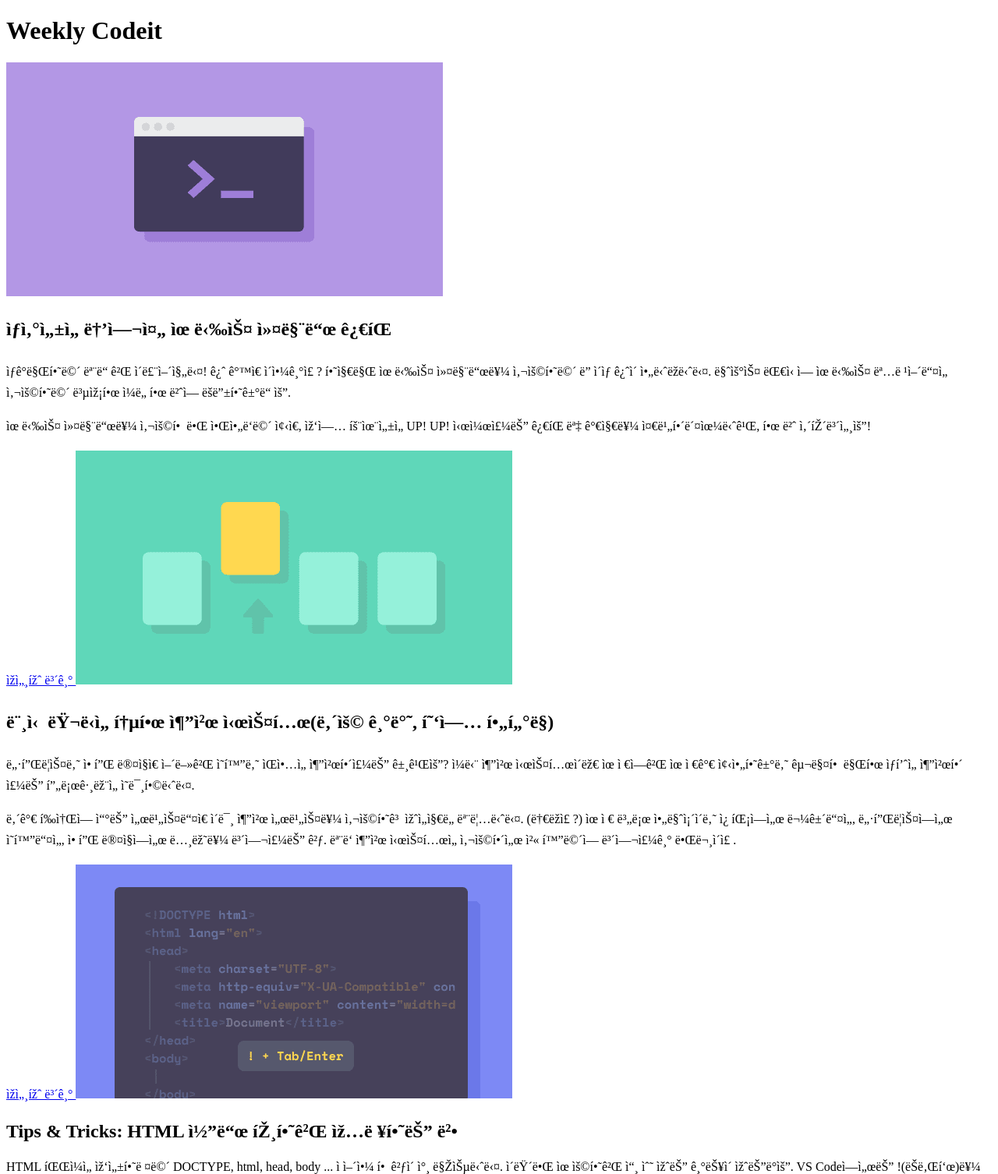
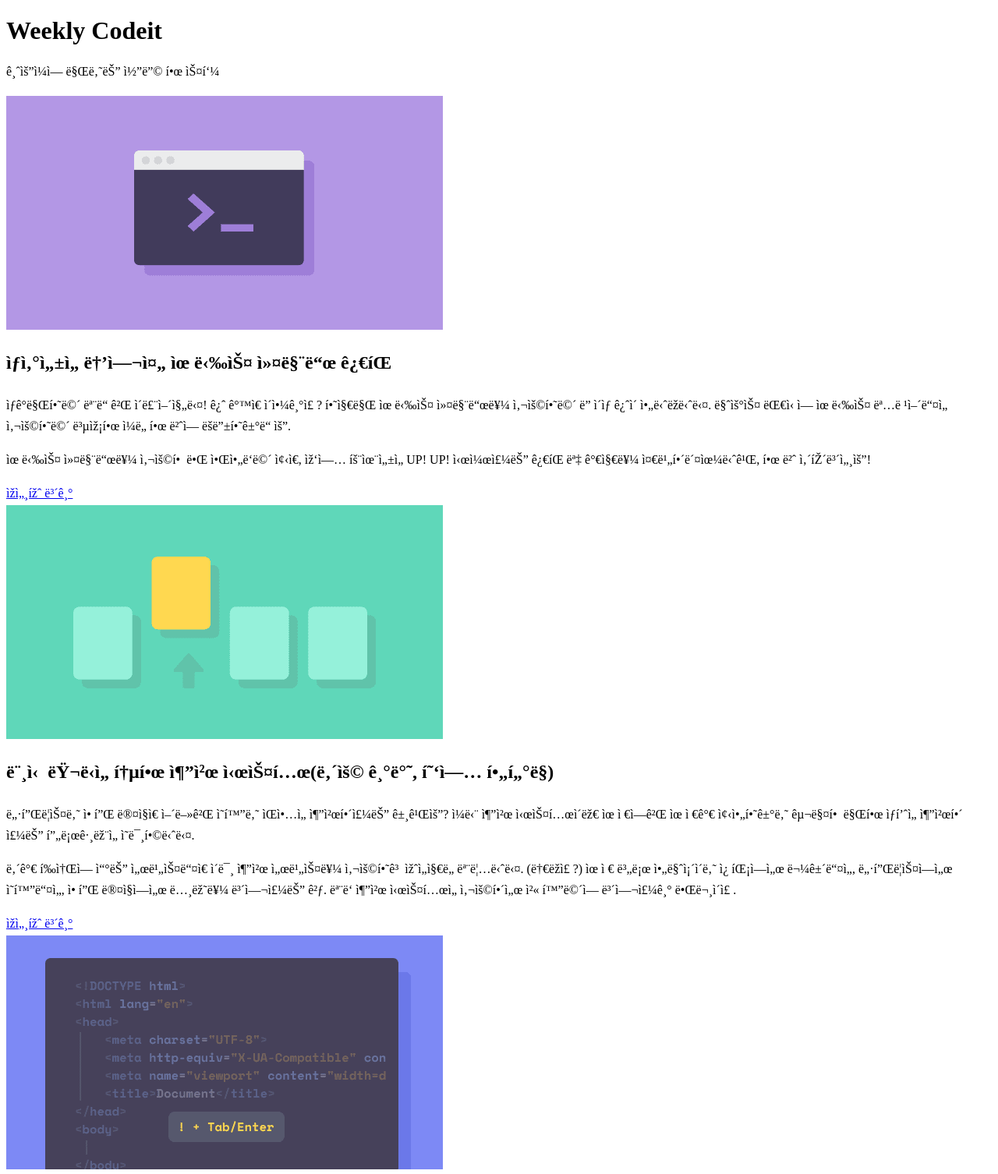
Before and after one commit to do0kong/Weekly-Codeit, a plain HTML site: page newsletter/index.html in a window 1280 px wide. Shown: the top 1506 px of the page at 78% size. Drawn offline with Linux system fonts and the light colour scheme.

Commit message:
add div code

```diff
--- a/newsletter/index.html
+++ b/newsletter/index.html
@@ -5,37 +5,61 @@
         <meta charset="'utf-8">
     </head>
     <body>
-        <h1>Weekly Codeit</h1>
+        <div>
+            <h1>Weekly <span>Codeit</span></h1>
+            <p>금요일에 만나는 코딩 한 스푼</p>
+        </div>
+        <div>
             <img src="thumbnail-unix.png">
             <h2>생산성을 높여줄 유닉스 커맨드 꿀팁</h2>
             <p>
-            생각만하면 모든게 이루어진다! 꿈 같은 이야기죠? 하지만 유닉스 커맨드를 사용하면 더 이상 꿈이 아니랍니다. 마우스 대신에 유닉스 명령어들을 사용하면 복잡한 일도 한 번에 뚝딱하거든요.
+                생각만하면 모든게 이루어진다! 꿈 같은 이야기죠? 하지만 유닉스 커맨드를 사용하면
+                더 이상 꿈이 아니랍니다. 마우스 대신에 유닉스 명령어들을 사용하면
+                복잡한 일도 한 번에 뚝딱하거든요.
             </p>
             <p>
-            유닉스 커맨드를 사용할 때 알아두면 좋은, 작업 효율성을 UP! UP! 시켜주는 꿀팁 몇 가지를 준비해봤으니까, 한 번 살펴보세요!
+                유닉스 커맨드를 사용할 때 알아두면 좋은, 작업 효율성을 UP! UP! 시켜주는
+                꿀팁 몇 가지를 준비해봤으니까, 한 번 살펴보세요!
             </p>
             <a href="https://blog.codeit.kr/post/6052b25f701df852a9157516">
                 자세히 보기
             </a>
+        </div>
+        <div>
             <img src="thumbnail-machine-learning.png">
             <h2>머신 러닝을 통한 추천 시스템(내용 기반, 협업 필터링)</h2>
             <p>
-            넷플릭스나 애플 뮤직은 어떻게 영화나 음악을 추천해주는 걸까요? 일단 추천 시스템이란 유저에게 유저가 좋아하거나 구매할 만한 상품을 추천해 주는 프로그램을 의미합니다.
+                넷플릭스나 애플 뮤직은 어떻게 영화나 음악을 추천해주는 걸까요? 일단 추천
+                시스템이란 유저에게 유저가 좋아하거나 구매할 만한 상품을 추천해 주는
+                프로그램을 의미합니다.
             </p>
             <p>
-            내가 평소에 쓰는 서비스들은 이미 추천 서비스를 사용하고 있을지도 모릅니다. (놀랍죠?) 유저 별로 아마존이나 쿠팡에서 물건들을, 넷플릭스에서 영화들을, 애플 뮤직에서 노래를 보여주는 것. 모두 추천 시스템을 사용해서 첫 화면에 보여주기 때문이죠.
+                내가 평소에 쓰는 서비스들은 이미 추천 서비스를 사용하고 있을지도 모릅니다.
+                (놀랍죠?) 유저 별로 아마존이나 쿠팡에서 물건들을, 넷플릭스에서
+                영화들을, 애플 뮤직에서 노래를 보여주는 것. 모두 추천 시스템을
+                사용해서 첫 화면에 보여주기 때문이죠.
             </p>
             <a href="https://blog.codeit.kr/post/6054359298b173400407da01">
                 자세히 보기
             </a>
+        </div>
+        <div>
             <img src="thumbnail-emmet.png">
             <h2>Tips & Tricks: HTML 코드 편하게 입력하는 법</h2>
             <p>
-            HTML 파일을 작성하려면 DOCTYPE, html, head, body ... 적어야 할 것이 참 많습니다. 이럴때 유용하게 쓸 수 있는 기능이 있는데요. VS Code에서는 !(느낌표)를 입력하고 Tab 키나 Enter 키를 누르면 HTML 코드를 한번에 입력할 수 있답니다!
+                HTML 파일을 작성하려면 DOCTYPE, html, head, body ... 적어야 할 것이 참
+                많습니다. 이럴때 유용하게 쓸 수 있는 기능이 있는데요. VS Code에서는
+                !(느낌표)를 입력하고 Tab 키나 Enter 키를 누르면 HTML 코드를 한번에 입력할
+                수 있답니다!
             </p>
             <p>
-            이건 Emmet 이라고 부르는 문법의 일부인데요. Emmet은 개미라는 뜻이랍니다. 개미는 자기 몸집의 50배나 넘는 물건을 옮길 수 있다는데요. 개미처럼 Emmet의 문법도 짧은 단어만 입력하면 긴 HTML 코드를 뚝딱 만들어 낼 수 있으니까, 한 번 살펴보시는 것도 좋을 거 같네요.
+                이건 Emmet 이라고 부르는 문법의 일부인데요. Emmet은 개미라는
+                뜻이랍니다. 개미는 자기 몸집의 50배나 넘는 물건을 옮길 수 있다는데요.
+                개미처럼 Emmet의 문법도 짧은 단어만 입력하면 긴 HTML 코드를 뚝딱 만들어 낼
+                수 있으니까, 한 번 살펴보시는 것도 좋을 거 같네요.
             </p>
+        </div>
+        <div>
             <h2>코둥이 퀴즈</h2>
             <p>
                 머신 러닝에서 유저에게 유저가 좋아하거나<br>
@@ -46,10 +70,13 @@
                 빈 칸에 들어갈 다섯 글자를 답장으로 보내주세요.<br>
                 선착순 200분께 코드잇 시그니쳐 굿즈를 보내드려요.
             </p>
+        </div>
+        <div>
             <p>Weekly Codeit</p>
             <p>(주)코드잇 | 서울 중구 청계천로 100 시그니쳐타워 동관 10층</p>
             <p>Weekly Codeit 을 아직 구독하지 않으셨다면? 구독 신청하기</p>
             <p>뉴스레터가 보이지 않는다면, weekly@codeit.kr을 메일 주소록에 추가해주세요.</p>
             <p>수신 거부 Unsubscribe</p>
+        </div>
     </body>
 </html>
```
Lines whose indentation alone changed are shown as unchanged.
